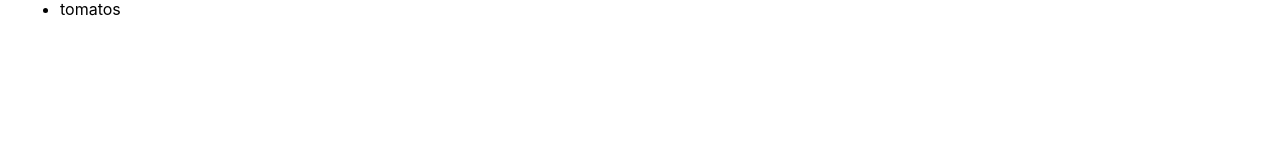
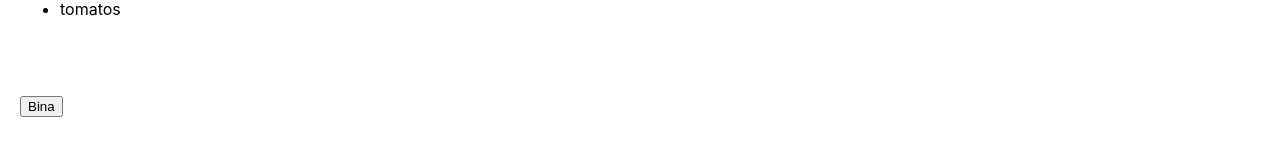
Before and after one commit to Binazirfarokhi/show-tours, a React (Vite) app: page / in a window 1280 px wide. Shown: the part 202-358 px from the top of the page. Built offline with nearby package versions, Linux system fonts and the light colour scheme.

Commit message:
setState

```diff
--- a/src/App.jsx
+++ b/src/App.jsx
@@ -1,13 +1,18 @@
 import Header from '../components/Header'
 import Main from '../components/Main'
-
+import React from "react"
+import Practice   from './Practice'
 export default function App(){
     return (
         <>
 
         <Header/>
         <Main/>
+        <Practice />
 
         </>
     )
 }
+// props are immutable
+// state are manage by somponenet itself
+// value which changes need state to make sure render is working for you
--- /dev/null
+++ b/src/Practice.jsx
@@ -0,0 +1,12 @@
+import React from "react"
+export default function Practice(){
+ const [isValue, setIsValue] = React.useState("Bina")
+function handleClick(){
+    setIsValue("hprray")
+}
+    return(
+        <main>
+            <button onClick={handleClick}>{isValue}</button>
+        </main>
+    )
+}
```
